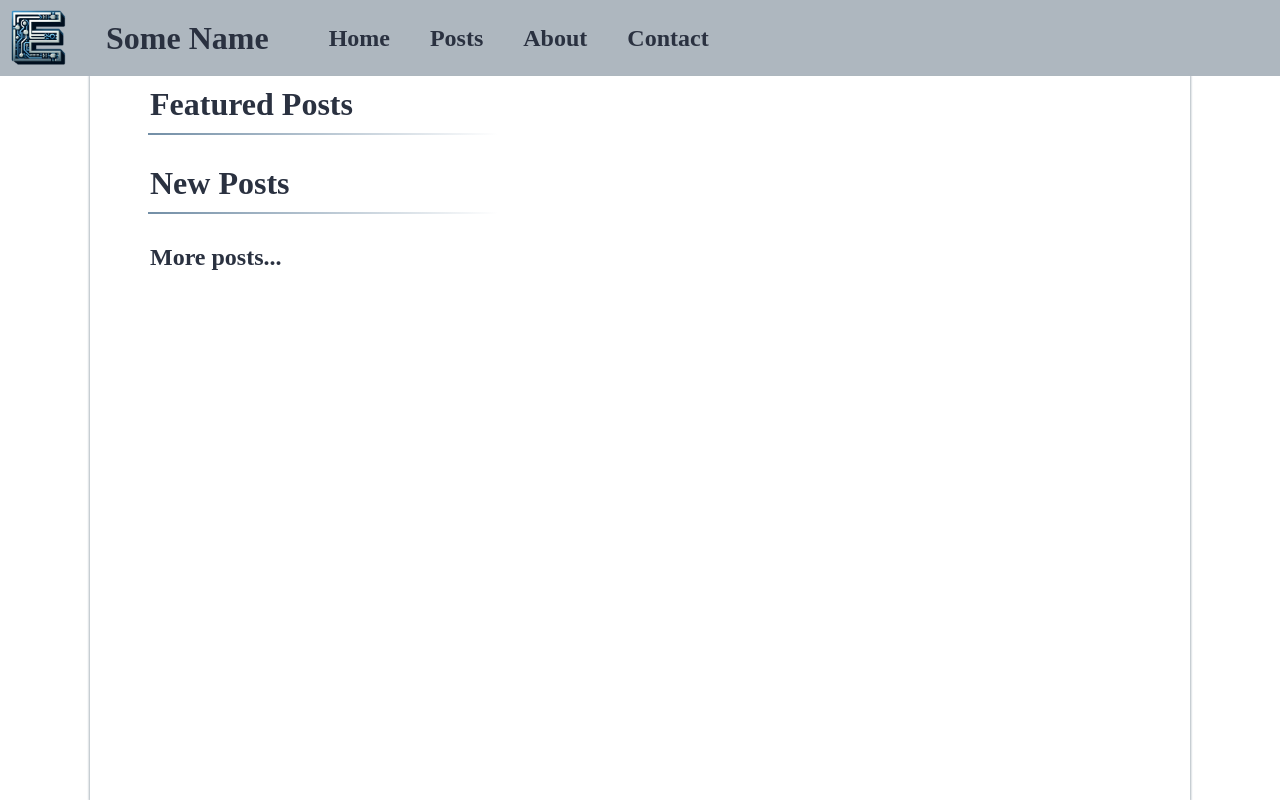
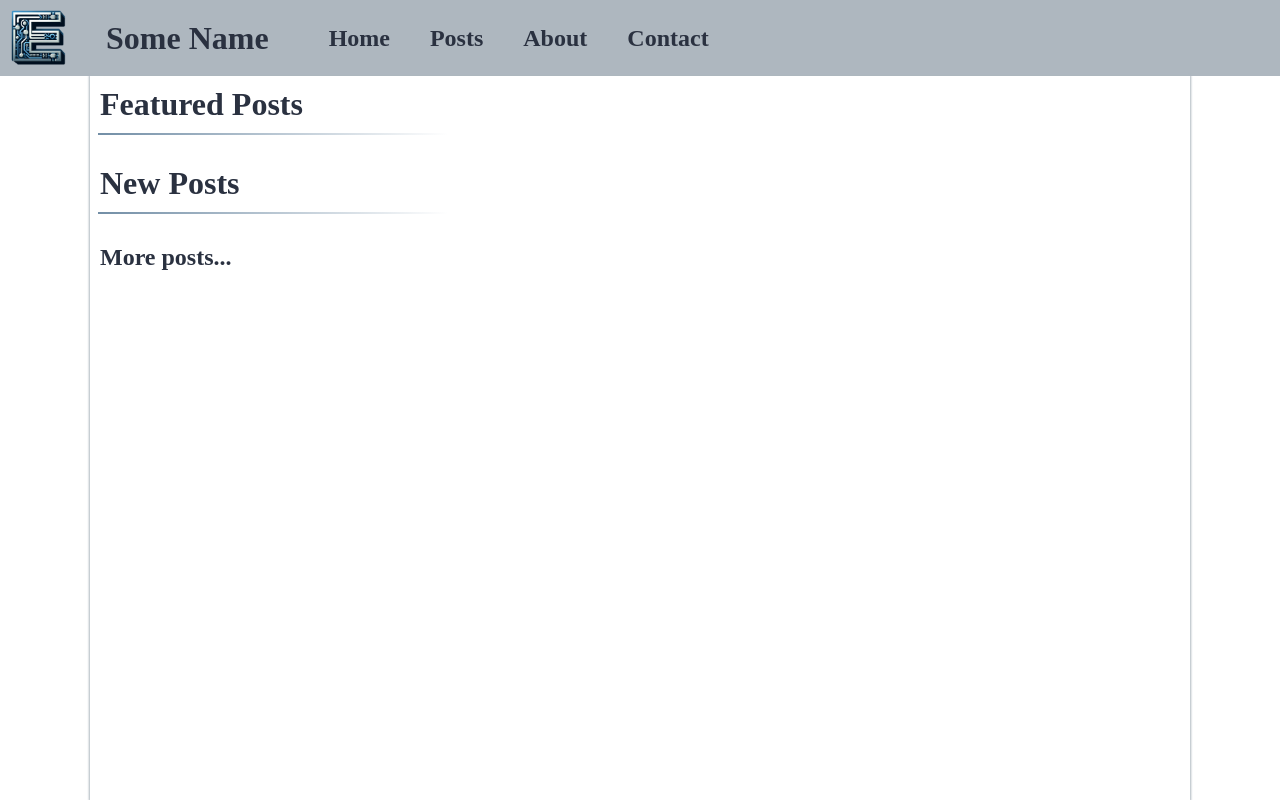
Before and after one commit to SuicideBunny8/Personal-Site, a Django app: page / in a window 1280 px wide. Run offline with Django 5.2, Linux system fonts and the light colour scheme; data that the repository does not hold is empty; some libraries are stand-ins or nearby versions.

Commit message:
last commit didn't get everything

```diff
--- a/personalsite/blog/templates/blog/featured.html
+++ b/personalsite/blog/templates/blog/featured.html
@@ -1,4 +1,4 @@
-<div class="box cols">
+<div class="box col">
     <img src="{{ post.banner.url }}" class="banner">
     <h3>{{ post.title|title }}</h3>
         {{ post.short_text|safe }}
--- a/personalsite/blog/templates/blog/home.html
+++ b/personalsite/blog/templates/blog/home.html
@@ -14,7 +14,7 @@
 </div>
 <h1 class="popular">New Posts</h1>
 <span class="divider"></span>
-<div class="box popular cols">
+<div class="box popular col">
     {% for post_obj in recent_posts %}
         {% include "blog/post_list_preview.html" with post=post_obj %}
     {% endfor %}
--- a/personalsite/blog/templates/blog/post_detail.html
+++ b/personalsite/blog/templates/blog/post_detail.html
@@ -5,7 +5,8 @@
 {% block description %}{{ post.meta_description }}{% endblock %}
 
 {% block content %}
-<div>
+<div class="box col center">
+<div class="box col narrow">
     <img src="{{ post.banner.url }}" class="banner">
     <h1>{{ post.title|title }}</h1>
     <span class="divider"></span>
@@ -14,5 +15,5 @@
         {{ post.text|safe }}
     </p>
 </div>
-
+</div>
 {% endblock content %}
--- a/personalsite/blog/templates/blog/post_list.html
+++ b/personalsite/blog/templates/blog/post_list.html
@@ -5,13 +5,11 @@
 {% block description %}Blog Post List for Emela's Tech Projects, Maker, Electronics, 3D Printing, DIY{% endblock %}
 
 {% block content %}
-
-<div>
-    <ul class="no-bullets">
+<div class="box col center">
+    <ul class="no-bullets narrow">
         {% for post_obj in posts %}
             <li>{% include "blog/post_list_preview.html" with post=post_obj %}</li>
         {% endfor %}
     </ul>
 </div>
-
 {% endblock content %}
--- a/personalsite/blog/templates/blog/post_list_preview.html
+++ b/personalsite/blog/templates/blog/post_list_preview.html
@@ -1,6 +1,6 @@
 <div class="box rows">
     <img src="{{ post.icon.url }}" class="icon">
-    <div class="box cols">
+    <div class="box col">
         <h3>{{ post.title|title }}</h3>
         {{ post.short_text|safe }}
         <p><a href="{{ post.get_absolute_url }}">Read More</a></p>
--- a/personalsite/static/style.css
+++ b/personalsite/static/style.css
@@ -53,11 +53,13 @@ p {
 }
 
 .content {
-    width: 1000px;
+    width: 1100px;
     /*height: 100%;*/
     box-shadow: 0px 0px 2px 1px var(--c4);
-    padding-left: 50px;
-    padding-right: 50px;
+    /*justify-content: center;*/
+    /*align-items: center;*/
+    /*padding-left: 50px;*/
+    /*padding-right: 50px;*/
     /*overflow: auto;*/
     flex: 1;
 }
@@ -141,7 +143,7 @@ p {
 
 .box {
     display: flex;
-    /* border: 1px solid black; /* NOTE: Border adds extra width to the screen so a scroll bar is always present, remove before release */ */
+    /* border: 1px solid black;*/ /* NOTE: Border adds extra width to the screen so a scroll bar is always present, remove before release */
 }
 
 .featured {
@@ -165,9 +167,9 @@ p {
 
 .banner {
     display: block;
-    margin: auto;
-    width: 98%;
-    height: 100px;
+    margin: 0px 0px 0px 0px;
+    /*height: 140px;*/
+    aspect-ratio: 3 / 1;
     object-fit: cover;
     object-position: 100% 0;
     /* border: 1px solid magenta; */
@@ -179,15 +181,15 @@ p {
     padding: 5px;
 }
 
-/*.preview {
-    margin-bottom: 8px;
-}*/
+.narrow {
+    width: 800px;
+}
 
-.cols {
+.col {
     flex-direction: column;
 }
 
-.popular.cols {
+.popular.col {
     row-gap: 10px;
 }
 
--- a/personalsite/templates/base.html
+++ b/personalsite/templates/base.html
@@ -22,17 +22,17 @@
                     </div>
                 </div>
                 <div class="nav-menu box">
-                    <div class="nav-item box cols">
+                    <div class="nav-item box col">
                         <a href="{% url 'homepage' %}"><h2>Home</h2></a>
                     </div>
-                    <div class="nav-item box cols">
+                    <div class="nav-item box col">
                         <a href="{% url 'post_list_view' %}"><h2>Posts</h2></a>
                     </div>
-                    <div class="nav-item box cols">
+                    <div class="nav-item box col">
                         <a href="#"><h2>About</h2></a>
                     </div>
-                    <div class="nav-item box cols">
-                        <a href="{% url 'contact_page' %}"><h2>Contact</h2></a>
+                    <div class="nav-item box col">
+                        <a href="mailto:emelavm@gmail.com"><h2>Contact</h2></a>
                     </div>
                 </div>
                 <div>
```
Also changed, not shown: README.md, 1 other file.
